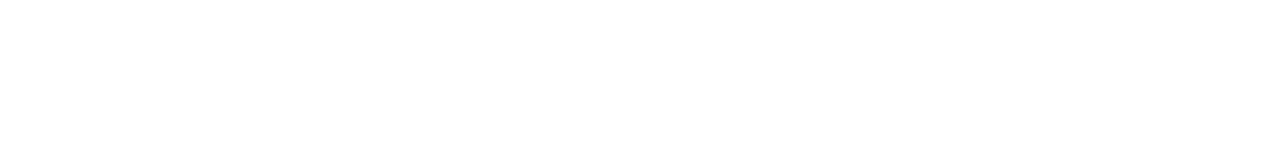
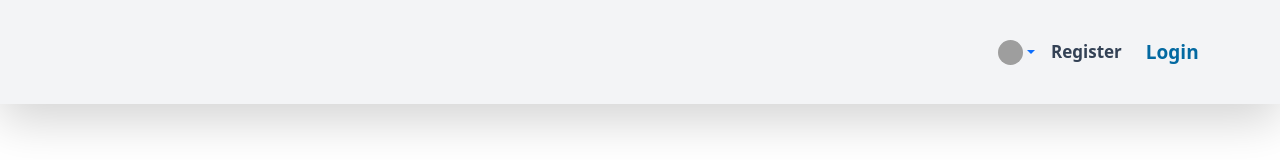
Before and after one commit to sadi-tanvir/warehouse-management-client, a React (Create React App) app: page /login in a window 1280 px wide. Shown: the top 160 px of the page. Built offline with nearby package versions, Linux system fonts and the light colour scheme; grey boxes are pictures that could not be loaded.

Commit message:
added Navbar

```diff
--- a/src/App.js
+++ b/src/App.js
@@ -1,14 +1,16 @@
-import React from 'react';
-import {Route, Routes} from "react-router-dom"
-import Home from './components/Home/Home';
-import Login from './components/login-user/Login/Login';
+import React from "react";
+import { Route, Routes } from "react-router-dom";
+import Home from "./components/Home/Home";
+import Login from "./components/login-user/Login/Login";
+import Header from "./components/shared/Header/Header";
 
 const App = () => {
   return (
     <>
+      <Header />
       <Routes>
-        <Route path='/' element={<Home />} />
-        <Route path='/login' element={<Login />} />
+        <Route path="/" element={<Home />} />
+        <Route path="/login" element={<Login />} />
       </Routes>
     </>
   );
--- /dev/null
+++ b/src/components/shared/Header/CustomLink/CustomLink.js
@@ -0,0 +1,31 @@
+import { Link,useResolvedPath,useMatch } from "react-router-dom";
+
+
+function CustomLink({ children, to, ...props }) {
+    let resolved = useResolvedPath(to);
+    let match = useMatch({ path: resolved.pathname, end: true });
+
+
+    const styleNave = {
+      color:match ? '#0369a1':'#334155',
+      textDecoration: 'none',
+      fontWeight: 'bold',
+      fontSize: match ?'19px' :'17px'
+    }
+
+    return (
+      <div>
+        <Link
+          style={styleNave}
+          to={to}
+          {...props}
+        >
+          {children}
+        </Link>
+      </div>
+    );
+  }
+
+
+
+  export default CustomLink
--- /dev/null
+++ b/src/components/shared/Header/Dropdown/Profile.js
@@ -0,0 +1,56 @@
+import React from "react";
+import { Link } from "react-router-dom";
+
+const Profile = () => {
+  return (
+    <>
+      <Link
+        class="dropdown-toggle flex items-center hidden-arrow"
+        to="#"
+        id="dropdownMenuButton2"
+        role="button"
+        data-bs-toggle="dropdown"
+        aria-expanded="false"
+      >
+        <img
+          src="https://mdbootstrap.com/img/new/avatars/2.jpg"
+          class="rounded-full"
+          style={{ height: "25px", width: "25px" }}
+          alt=""
+          loading="lazy"
+        />
+      </Link>
+      <ul
+        class="dropdown-menu min-w-max absolute hidden bg-white text-base z-50 float-left py-2 list-none text-left rounded-lg shadow-lg mt-1 hidden m-0 bg-clip-padding border-none left-auto right-0"
+        aria-labelledby="dropdownMenuButton2"
+      >
+        <li>
+          <Link
+            class=" dropdown-item text-sm py-2 px-4 font-normal block w-full whitespace-nowrap bg-transparent text-gray-700 hover:bg-gray-100"
+            to="#"
+          >
+            Action
+          </Link>
+        </li>
+        <li>
+          <Link
+            class=" dropdown-item text-sm py-2 px-4 font-normal block w-full whitespace-nowrap bg-transparent text-gray-700 hover:bg-gray-100"
+            to="#"
+          >
+            Another action
+          </Link>
+        </li>
+        <li>
+          <Link
+            class=" dropdown-item text-sm py-2 px-4 font-normal block w-full whitespace-nowrap bg-transparent text-gray-700 hover:bg-gray-100"
+            to="#"
+          >
+            Something else here
+          </Link>
+        </li>
+      </ul>
+    </>
+  );
+};
+
+export default Profile;
--- /dev/null
+++ b/src/components/shared/Header/Header.js
@@ -0,0 +1,52 @@
+import React from "react";
+import { Link } from "react-router-dom";
+import CustomLink from "./CustomLink/CustomLink";
+import Profile from "./Dropdown/Profile";
+
+const Header = () => {
+  return (
+    <>
+      <header
+        class="w-full flex justify-center items-center shadow-lg bg-gray-100 fixed">
+        <nav class=" relative w-11/12 flex flex-wrap items-center justify-between py-3 text-gray-500 navbar navbar-expand-lg navbar-light">
+          <div class="container-fluid w-full flex flex-wrap items-center justify-between px-6">
+            <div class="collapse navbar-collapse flex-grow items-center" id="navbarSupportedContent">
+              <Link class="flex items-center lg:mt-0 mr-1" to="/">
+                <img
+                  src="https://i.ibb.co/Pj3gt1x/logo.png"
+                  className="w-24"
+                  alt="logo"
+                />
+              </Link>
+              {/* <!-- Left links Start --> */}
+                <CustomLink class="mr-2 py-1 px-2" to="/dashboard">
+                    Dashboard
+                  </CustomLink>
+                <CustomLink class="mr-2 py-1 px-2" to="/login">
+                    Login
+                  </CustomLink>
+                <CustomLink class="mr-2 py-1 px-2" to="/login">
+                    Login
+                  </CustomLink>
+            </div>{/* <!-- Left element end --> */}
+
+            {/* <!-- Right elements Start --> */}
+              <div class="flex items-center relative">
+                <div class="dropdown relativ mr-2">
+                    <Profile />
+                  </div>
+                  <CustomLink class="mr-2 py-1 px-2" to="/register" >
+                    Register
+                  </CustomLink>
+                  <CustomLink class="mr-2 py-1 px-2" to="/login">
+                    Login
+                  </CustomLink>
+                </div>
+          </div> {/* <!-- Right elements End --> */}
+        </nav>
+      </header>
+    </>
+  );
+};
+
+export default Header;
```
